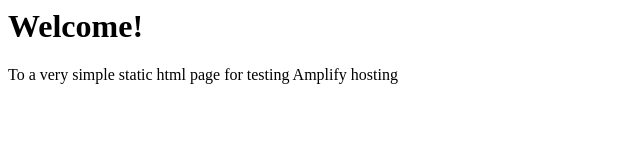
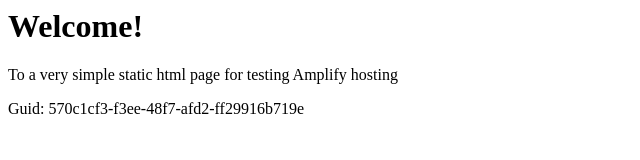
Before and after one commit to aws-aemilia-arn/Github-PR-Commit-Integration-Test-DoNotTouch-Gith-OKSLNVO2-v1-preprod-eu-north-1, a website: page src/index.html in a window 1280 px wide. Shown: the whole page, without its empty margins (0-640 px from the left). Drawn offline with Linux system fonts and the light colour scheme.

Commit message:
commit from integ tests

```diff
--- a/src/index.html
+++ b/src/index.html
@@ -1,3 +1,5 @@
+
+
 <html lang="en">
 
 <head>
@@ -10,6 +12,6 @@
 <body>
     <h1>Welcome!</h1>
     <p>To a very simple static html page for testing Amplify hosting</p>
-</body>
+    <p>Guid: 570c1cf3-f3ee-48f7-afd2-ff29916b719e</p></body>
 
 </html>
```
